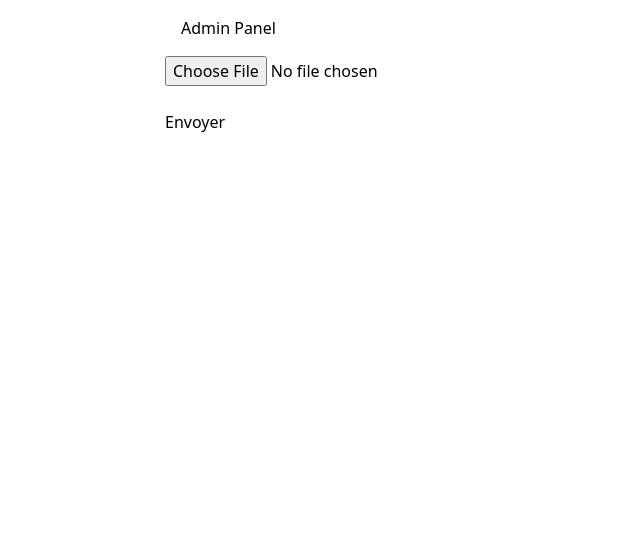
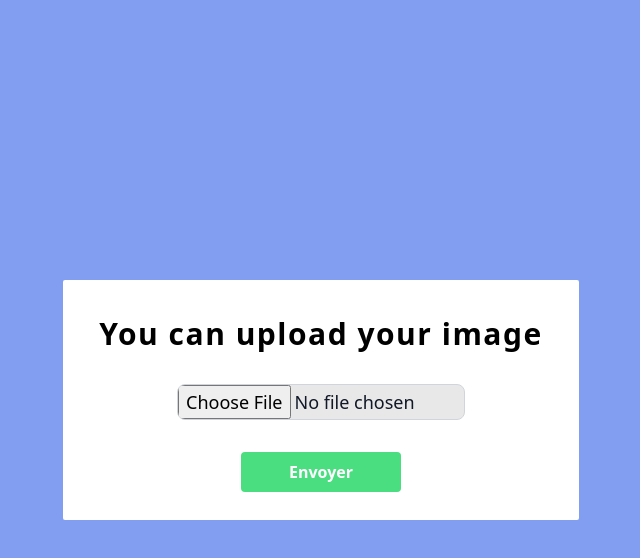
Before and after one commit to LAMSSAOUI/ClientSerilizeNode, a Next.js app: page /admin in a window 1280 px wide. Shown: the top 558 px of the page, without its empty margins (319-959 px from the left). Built offline with nearby package versions, Linux system fonts and the light colour scheme.

Commit message:
display a message from the server

```diff
--- a/src/pages/admin/index.js
+++ b/src/pages/admin/index.js
@@ -26,6 +26,7 @@ import React from 'react';
 
 export default function Admin() {
   const [selectedImage, setSelectedImage] = useState(null);
+  const [uploadResponse, setUploadResponse] = useState(null);
 
   const handleImageChange = (event) => {
     setSelectedImage(event.target.files[0]);
@@ -50,7 +51,10 @@ export default function Admin() {
         throw new Error('Failed to upload image');
       }
 
-      const responseData = await response.json();
+      const responseData = await response.text(); // Assuming the server returns text
+      setUploadResponse(responseData);
+
+      // const responseData = await response.json();
       console.log('Image uploaded successfully:', responseData);
       // Handle success response as needed
     } catch (error) {
@@ -60,17 +64,15 @@ export default function Admin() {
   };
 
   return (
-    <div className="flex justify-center">
-      <div className="flex flex-col ">
-          <h1 className="p-4">Admin Panel</h1>
-          <div className="flex flex-col items-start gap-6">
-            <input type="file" onChange={handleImageChange} />
-            <button onClick={handleSubmit}>Envoyer</button>
+    <div className="flex justify-center bg-[#819EF1] h-screen items-center">
+      <div className="flex flex-col gap-8 h-60 w-fit bg-[#FFFFFF] rounded-sm p-9 ">
+          <h1 className=" text-center font-bold  text-3xl tracking-wider ">You can upload your image </h1>
+          <div className="flex flex-col justify-center  gap-8 w-full">
+            <input onChange={handleImageChange} className="block w-72 mx-auto text-lg text-gray-900 border border-gray-300  rounded-lg cursor-pointer bg-[#E8E8E8] dark:text-gray-400 focus:outline-none dark:bg-gray-700 dark:border-gray-200 dark:placeholder-slate-50" id="large_size" type="file"/>
+            <button onClick={handleSubmit} className="rounded text-white font-semibold   bg-green-400  hover:bg-green-600 w-40 px-2 py-2 mx-auto ">Envoyer</button>
           </div>
-
-        </div>
+          {uploadResponse && <p className="text-center text-white">{uploadResponse}</p>}
+      </div>
     </div>
-
-
   );
 }
```
